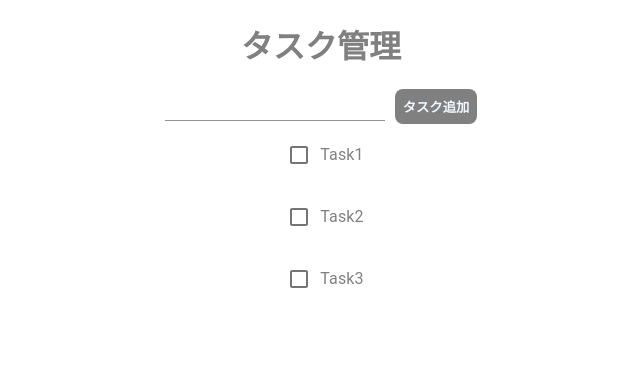
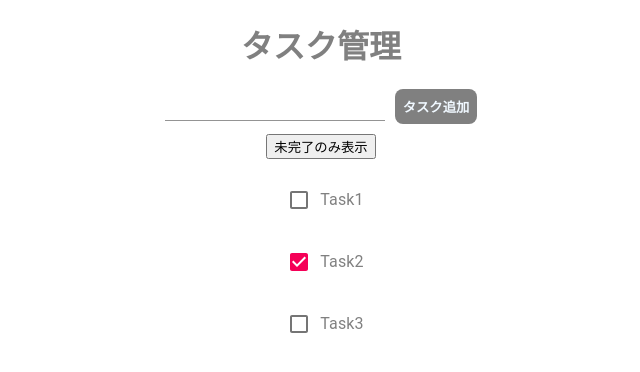
Before and after one commit to pochon-tech-pro/todo-apps, a React (Create React App) app: page / in a window 1280 px wide. Shown: the top 372 px of the page, without its empty margins (319-959 px from the left). Built offline with nearby package versions, Linux system fonts and the light colour scheme.

Commit message:
feat: 未完了のみ表示と完了を含む表示を切り替えるように実装する。

```diff
--- a/src/components/pages/Home.tsx
+++ b/src/components/pages/Home.tsx
@@ -13,13 +13,9 @@ type Task = { id: string; title: string; complete: boolean };
 
 const dummy: Task[] = [
   { id: 'AAAA', title: 'Task1', complete: false },
-  { id: 'BBBB', title: 'Task2', complete: false },
+  { id: 'BBBB', title: 'Task2', complete: true },
   { id: 'CCCC', title: 'Task3', complete: false },
 ];
-
-const dummyCheckList = dummy.reduce((acc, cur) => {
-  return { ...acc, [cur.id]: cur.complete };
-}, {} as { [key: Task['id']]: boolean });
 
 const useStyles = makeStyles({
   item: {
@@ -32,8 +28,9 @@ const useStyles = makeStyles({
 
 export const Home: VFC = () => {
   const [tasks, setTasks] = useState<Task[]>(dummy);
+  const [filteredTasks, setFilteredTasks] = useState<Task[]>(dummy);
+  const [isFiltered, setIsFiltered] = useState(false);
   const [input, setInput] = useState('');
-  const [check, setCheck] = useState(dummyCheckList);
   const classes = useStyles();
 
   const addTask = (e: MouseEvent<HTMLButtonElement>) => {
@@ -47,12 +44,17 @@ export const Home: VFC = () => {
         complete: false,
       },
     ]);
-    setCheck({ ...check, [id]: false });
+  };
+
+  const onlyUnCompleteTasks = () => {
+    setIsFiltered(!isFiltered);
+    setFilteredTasks(tasks.filter((item) => !item.complete));
   };
 
   return (
     <SRoot>
       <h1>タスク管理</h1>
+      <div>
         <FormControl>
           <TextField
             value={input}
@@ -64,21 +66,70 @@ export const Home: VFC = () => {
         <SButton onClick={addTask} disabled={input === ''}>
           タスク追加
         </SButton>
+      </div>
+      {isFiltered ? (
+        <button
+          style={{ margin: '10px' }}
+          onClick={() => setIsFiltered(!isFiltered)}
+        >
+          完了も表示
+        </button>
+      ) : (
+        <button style={{ margin: '10px' }} onClick={onlyUnCompleteTasks}>
+          未完了のみ表示
+        </button>
+      )}
+
       <FormGroup>
-        {tasks.map((item, idx) => {
-          {
-            console.log(check);
-          }
+        {isFiltered
+          ? filteredTasks.map((item, idx) => {
               return (
                 <FormControlLabel
                   className={classes.item}
                   value={item.title}
                   control={
                     <Checkbox
-                  checked={check[item.id]}
+                      checked={item.complete}
                       onChange={() => {
-                    console.log(item.id);
-                    setCheck({ ...check, [item.id]: !check[item.id] });
+                        setTasks(
+                          tasks.map((task, curIdx) =>
+                            curIdx === idx
+                              ? {
+                                  id: task.id,
+                                  title: task.title,
+                                  complete: !task.complete,
+                                }
+                              : task
+                          )
+                        );
+                      }}
+                    />
+                  }
+                  label={item.title}
+                  key={idx}
+                />
+              );
+            })
+          : tasks.map((item, idx) => {
+              return (
+                <FormControlLabel
+                  className={classes.item}
+                  value={item.title}
+                  control={
+                    <Checkbox
+                      checked={item.complete}
+                      onChange={() => {
+                        setTasks(
+                          tasks.map((task, curIdx) =>
+                            curIdx === idx
+                              ? {
+                                  id: task.id,
+                                  title: task.title,
+                                  complete: !task.complete,
+                                }
+                              : task
+                          )
+                        );
                       }}
                     />
                   }
```
Lines whose indentation alone changed are shown as unchanged.
